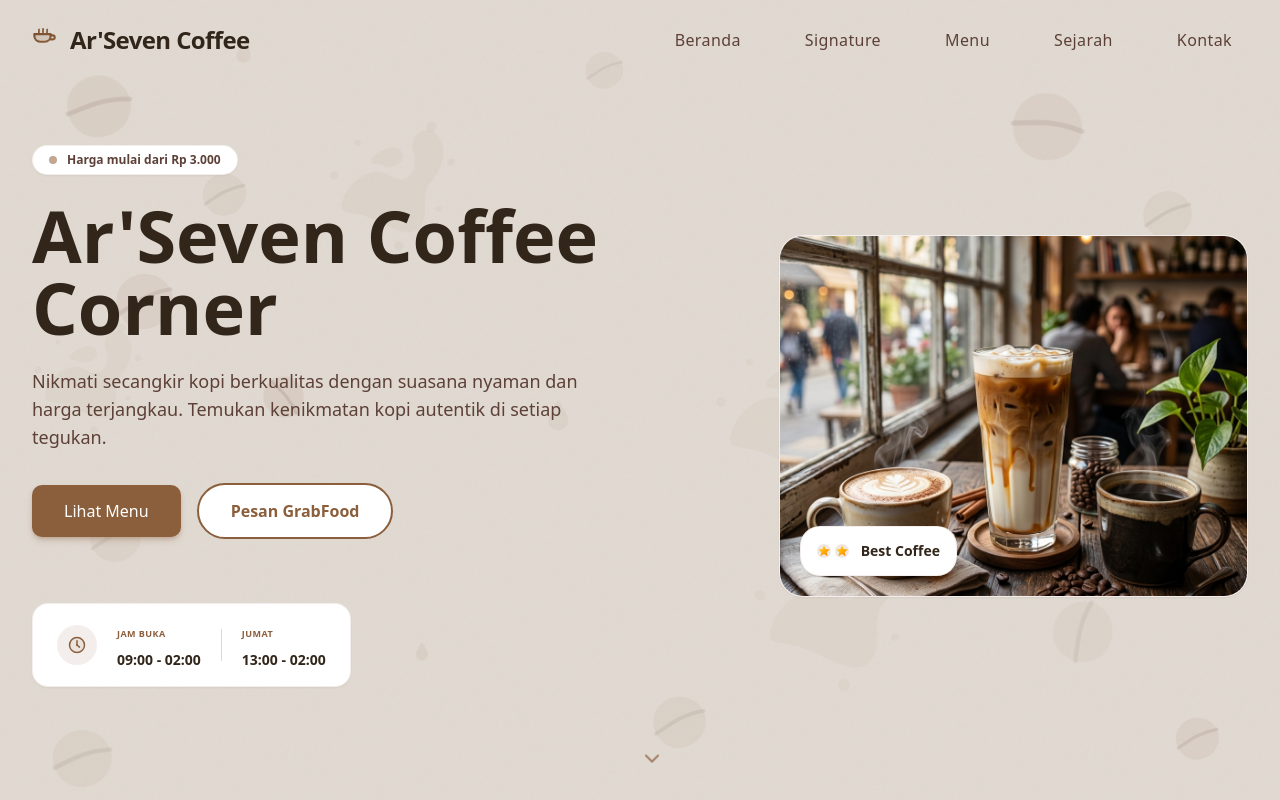
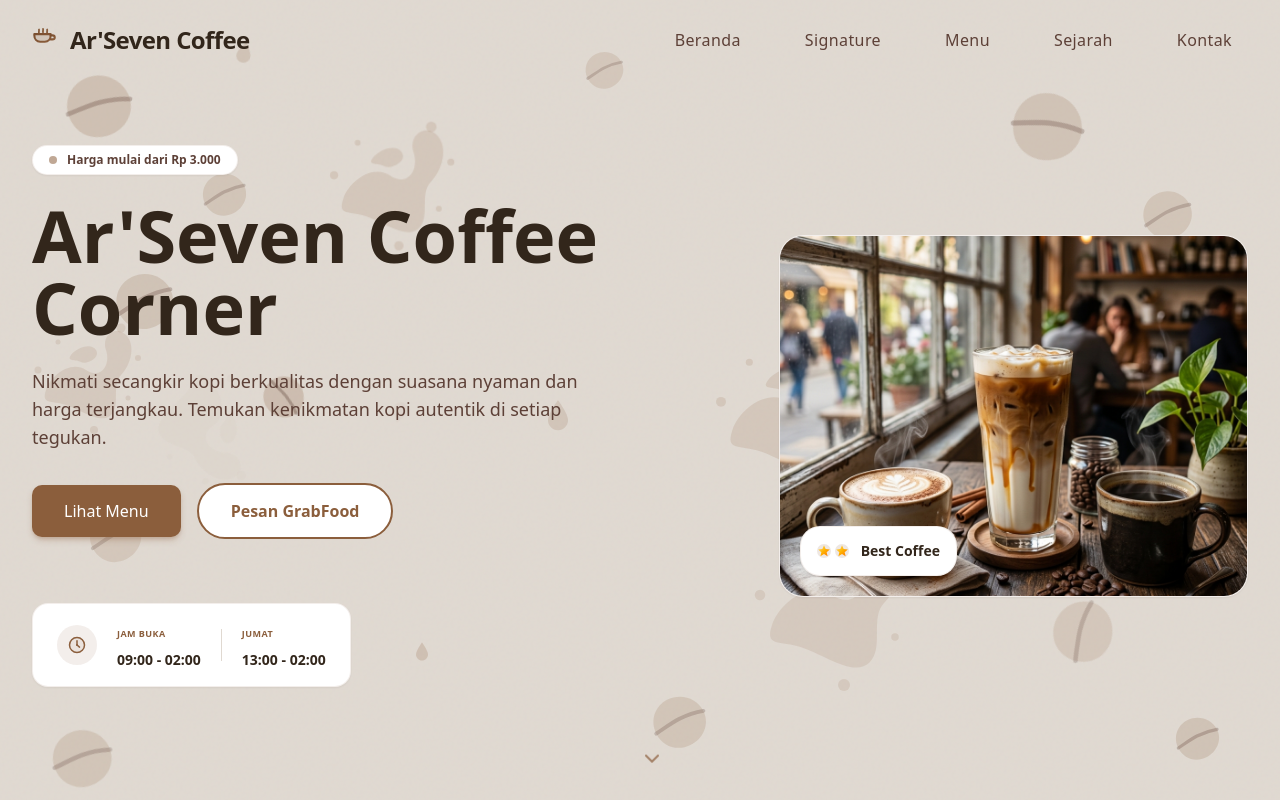
Before and after one commit to shiinzx/landingpage_cafe, a React (Vite) app in the folder app/: page / in a window 1280 px wide. Shown: the top 800 px of the page. Built offline with nearby package versions, Linux system fonts and the light colour scheme.

Commit message:
Make background coffee beans and splashes significantly darker for higher contrast and visual impact

```diff
--- a/app/src/index.css
+++ b/app/src/index.css
@@ -586,10 +586,10 @@ img {
     opacity: 0;
   }
   15% {
-    opacity: var(--max-opacity, 0.08);
+    opacity: var(--max-opacity, 0.16);
   }
   85% {
-    opacity: var(--max-opacity, 0.08);
+    opacity: var(--max-opacity, 0.16);
   }
   100% {
     transform: translateY(-140%) scale(1.2) rotate(var(--end-rot, 360deg));
--- a/app/src/sections/Hero.tsx
+++ b/app/src/sections/Hero.tsx
@@ -4,8 +4,8 @@ import { ChevronDown } from 'lucide-react'
 const CoffeeBean = ({
   style,
   className = '',
-  opacity = '0.06',
-  crackOpacity = '0.1',
+  opacity = '0.18',
+  crackOpacity = '0.28',
 }: {
   style?: React.CSSProperties
   className?: string
@@ -39,7 +39,7 @@ const CoffeeBean = ({
 const CoffeeDrop = ({
   style,
   className = '',
-  opacity = '0.06',
+  opacity = '0.18',
   animationClass = 'animate-coffee-bean-float',
 }: {
   style?: React.CSSProperties
@@ -65,7 +65,7 @@ const CoffeeDrop = ({
 const CoffeeSplash = ({
   style,
   className = '',
-  opacity = '0.06',
+  opacity = '0.16',
   animationClass = 'animate-float-slow',
 }: {
   style?: React.CSSProperties
@@ -118,46 +118,46 @@ export default function Hero() {
       <div className="noise-overlay opacity-[0.03]" />
 
       {/* Floating Coffee Splashes in background */}
-      <CoffeeSplash className="absolute" style={{ top: '15%', left: '25%', width: '140px', height: '140px', '--duration': '9s' } as React.CSSProperties} opacity="0.05" />
-      <CoffeeSplash className="absolute sm:block hidden" style={{ top: '65%', right: '28%', width: '180px', height: '180px', '--duration': '12s', animationDelay: '2s' } as React.CSSProperties} opacity="0.04" />
-      <CoffeeSplash className="absolute md:block hidden" style={{ top: '40%', left: '2%', width: '120px', height: '120px', '--duration': '10s', animationDelay: '1s' } as React.CSSProperties} opacity="0.04" />
+      <CoffeeSplash className="absolute" style={{ top: '15%', left: '25%', width: '140px', height: '140px', '--duration': '9s' } as React.CSSProperties} opacity="0.14" />
+      <CoffeeSplash className="absolute sm:block hidden" style={{ top: '65%', right: '28%', width: '180px', height: '180px', '--duration': '12s', animationDelay: '2s' } as React.CSSProperties} opacity="0.12" />
+      <CoffeeSplash className="absolute md:block hidden" style={{ top: '40%', left: '2%', width: '120px', height: '120px', '--duration': '10s', animationDelay: '1s' } as React.CSSProperties} opacity="0.12" />
 
       {/* Coffee Splashes rising up from bottom to top */}
-      <CoffeeSplash className="absolute animate-coffee-rise" style={{ left: '10%', width: '150px', height: '150px', '--duration': '14s', '--start-rot': '45deg', '--end-rot': '180deg', '--max-opacity': '0.05' } as React.CSSProperties} opacity="0.05" animationClass="animate-coffee-rise" />
-      <CoffeeSplash className="absolute sm:block hidden animate-coffee-rise" style={{ left: '55%', width: '170px', height: '170px', '--duration': '17s', '--start-rot': '-30deg', '--end-rot': '90deg', '--max-opacity': '0.04', animationDelay: '3s' } as React.CSSProperties} opacity="0.04" animationClass="animate-coffee-rise" />
-      <CoffeeSplash className="absolute md:block hidden animate-coffee-rise" style={{ left: '85%', width: '130px', height: '130px', '--duration': '12s', '--start-rot': '15deg', '--end-rot': '270deg', '--max-opacity': '0.05', animationDelay: '1.5s' } as React.CSSProperties} opacity="0.05" animationClass="animate-coffee-rise" />
+      <CoffeeSplash className="absolute animate-coffee-rise" style={{ left: '10%', width: '150px', height: '150px', '--duration': '14s', '--start-rot': '45deg', '--end-rot': '180deg', '--max-opacity': '0.16' } as React.CSSProperties} opacity="0.16" animationClass="animate-coffee-rise" />
+      <CoffeeSplash className="absolute sm:block hidden animate-coffee-rise" style={{ left: '55%', width: '170px', height: '170px', '--duration': '17s', '--start-rot': '-30deg', '--end-rot': '90deg', '--max-opacity': '0.14', animationDelay: '3s' } as React.CSSProperties} opacity="0.14" animationClass="animate-coffee-rise" />
+      <CoffeeSplash className="absolute md:block hidden animate-coffee-rise" style={{ left: '85%', width: '130px', height: '130px', '--duration': '12s', '--start-rot': '15deg', '--end-rot': '270deg', '--max-opacity': '0.16', animationDelay: '1.5s' } as React.CSSProperties} opacity="0.16" animationClass="animate-coffee-rise" />
 
       {/* Floating Coffee Drops in background */}
-      <CoffeeDrop className="absolute" style={{ top: '5%', left: '18%', width: '28px', height: '28px', '--rot': '12deg', '--duration': '6s', animationDelay: '0.5s' } as React.CSSProperties} opacity="0.07" />
-      <CoffeeDrop className="absolute md:block hidden" style={{ top: '45%', right: '5%', width: '36px', height: '36px', '--rot': '-25deg', '--duration': '8s', animationDelay: '2.5s' } as React.CSSProperties} opacity="0.06" />
-      <CoffeeDrop className="absolute sm:block hidden" style={{ top: '80%', left: '32%', width: '24px', height: '24px', '--rot': '40deg', '--duration': '7s', animationDelay: '1.2s' } as React.CSSProperties} opacity="0.08" />
+      <CoffeeDrop className="absolute" style={{ top: '5%', left: '18%', width: '28px', height: '28px', '--rot': '12deg', '--duration': '6s', animationDelay: '0.5s' } as React.CSSProperties} opacity="0.18" />
+      <CoffeeDrop className="absolute md:block hidden" style={{ top: '45%', right: '5%', width: '36px', height: '36px', '--rot': '-25deg', '--duration': '8s', animationDelay: '2.5s' } as React.CSSProperties} opacity="0.16" />
+      <CoffeeDrop className="absolute sm:block hidden" style={{ top: '80%', left: '32%', width: '24px', height: '24px', '--rot': '40deg', '--duration': '7s', animationDelay: '1.2s' } as React.CSSProperties} opacity="0.20" />
 
       {/* Coffee Drops rising up from bottom to top */}
-      <CoffeeDrop className="absolute animate-coffee-rise" style={{ left: '30%', width: '32px', height: '32px', '--duration': '11s', '--max-opacity': '0.08', animationDelay: '0.8s' } as React.CSSProperties} opacity="0.08" animationClass="animate-coffee-rise" />
-      <CoffeeDrop className="absolute sm:block hidden animate-coffee-rise" style={{ left: '42%', width: '40px', height: '40px', '--duration': '13s', '--max-opacity': '0.06', animationDelay: '4s' } as React.CSSProperties} opacity="0.06" animationClass="animate-coffee-rise" />
-      <CoffeeDrop className="absolute md:block hidden animate-coffee-rise" style={{ left: '72%', width: '36px', height: '36px', '--duration': '9s', '--max-opacity': '0.07', animationDelay: '2.2s' } as React.CSSProperties} opacity="0.07" animationClass="animate-coffee-rise" />
+      <CoffeeDrop className="absolute animate-coffee-rise" style={{ left: '30%', width: '32px', height: '32px', '--duration': '11s', '--max-opacity': '0.20', animationDelay: '0.8s' } as React.CSSProperties} opacity="0.20" animationClass="animate-coffee-rise" />
+      <CoffeeDrop className="absolute sm:block hidden animate-coffee-rise" style={{ left: '42%', width: '40px', height: '40px', '--duration': '13s', '--max-opacity': '0.16', animationDelay: '4s' } as React.CSSProperties} opacity="0.16" animationClass="animate-coffee-rise" />
+      <CoffeeDrop className="absolute md:block hidden animate-coffee-rise" style={{ left: '72%', width: '36px', height: '36px', '--duration': '9s', '--max-opacity': '0.18', animationDelay: '2.2s' } as React.CSSProperties} opacity="0.18" animationClass="animate-coffee-rise" />
 
       {/* Floating Coffee Beans in background - Left Side */}
-      <CoffeeBean className="absolute" style={{ top: '8%', left: '4%', width: '96px', height: '96px', '--rot': '15deg', '--duration': '12s' } as React.CSSProperties} opacity="0.08" crackOpacity="0.12" />
-      <CoffeeBean className="absolute sm:block hidden" style={{ top: '20%', left: '15%', width: '64px', height: '64px', '--rot': '45deg', '--duration': '9s', animationDelay: '1s' } as React.CSSProperties} opacity="0.06" crackOpacity="0.09" />
-      <CoffeeBean className="absolute md:block hidden" style={{ top: '32%', left: '8%', width: '84px', height: '84px', '--rot': '-20deg', '--duration': '11s', animationDelay: '0.5s' } as React.CSSProperties} opacity="0.07" crackOpacity="0.1" />
-      <CoffeeBean className="absolute" style={{ top: '48%', left: '20%', width: '60px', height: '60px', '--rot': '75deg', '--duration': '7s', animationDelay: '1.5s' } as React.CSSProperties} opacity="0.09" crackOpacity="0.14" />
-      <CoffeeBean className="absolute sm:block hidden" style={{ top: '62%', left: '6%', width: '76px', height: '76px', '--rot': '120deg', '--duration': '10s', animationDelay: '2s' } as React.CSSProperties} opacity="0.05" crackOpacity="0.08" />
-      <CoffeeBean className="absolute md:block hidden" style={{ top: '78%', left: '14%', width: '68px', height: '68px', '--rot': '-40deg', '--duration': '8s', animationDelay: '0.8s' } as React.CSSProperties} opacity="0.08" crackOpacity="0.12" />
-      <CoffeeBean className="absolute" style={{ top: '90%', left: '3%', width: '88px', height: '88px', '--rot': '10deg', '--duration': '13s', animationDelay: '1.2s' } as React.CSSProperties} opacity="0.06" crackOpacity="0.09" />
+      <CoffeeBean className="absolute" style={{ top: '8%', left: '4%', width: '96px', height: '96px', '--rot': '15deg', '--duration': '12s' } as React.CSSProperties} opacity="0.20" crackOpacity="0.30" />
+      <CoffeeBean className="absolute sm:block hidden" style={{ top: '20%', left: '15%', width: '64px', height: '64px', '--rot': '45deg', '--duration': '9s', animationDelay: '1s' } as React.CSSProperties} opacity="0.16" crackOpacity="0.24" />
+      <CoffeeBean className="absolute md:block hidden" style={{ top: '32%', left: '8%', width: '84px', height: '84px', '--rot': '-20deg', '--duration': '11s', animationDelay: '0.5s' } as React.CSSProperties} opacity="0.18" crackOpacity="0.28" />
+      <CoffeeBean className="absolute" style={{ top: '48%', left: '20%', width: '60px', height: '60px', '--rot': '75deg', '--duration': '7s', animationDelay: '1.5s' } as React.CSSProperties} opacity="0.22" crackOpacity="0.34" />
+      <CoffeeBean className="absolute sm:block hidden" style={{ top: '62%', left: '6%', width: '76px', height: '76px', '--rot': '120deg', '--duration': '10s', animationDelay: '2s' } as React.CSSProperties} opacity="0.14" crackOpacity="0.22" />
+      <CoffeeBean className="absolute md:block hidden" style={{ top: '78%', left: '14%', width: '68px', height: '68px', '--rot': '-40deg', '--duration': '8s', animationDelay: '0.8s' } as React.CSSProperties} opacity="0.20" crackOpacity="0.30" />
+      <CoffeeBean className="absolute" style={{ top: '90%', left: '3%', width: '88px', height: '88px', '--rot': '10deg', '--duration': '13s', animationDelay: '1.2s' } as React.CSSProperties} opacity="0.16" crackOpacity="0.24" />
 
       {/* Floating Coffee Beans in background - Right Side */}
-      <CoffeeBean className="absolute" style={{ top: '10%', right: '14%', width: '104px', height: '104px', '--rot': '35deg', '--duration': '10s', animationDelay: '2.5s' } as React.CSSProperties} opacity="0.07" crackOpacity="0.11" />
-      <CoffeeBean className="absolute md:block hidden" style={{ top: '22%', right: '6%', width: '72px', height: '72px', '--rot': '-65deg', '--duration': '11s', animationDelay: '0.2s' } as React.CSSProperties} opacity="0.06" crackOpacity="0.09" />
-      <CoffeeBean className="absolute" style={{ top: '36%', right: '20%', width: '64px', height: '64px', '--rot': '80deg', '--duration': '8s', animationDelay: '1.8s' } as React.CSSProperties} opacity="0.09" crackOpacity="0.13" />
-      <CoffeeBean className="absolute sm:block hidden" style={{ top: '48%', right: '10%', width: '80px', height: '80px', '--rot': '-15deg', '--duration': '9.5s', animationDelay: '0.7s' } as React.CSSProperties} opacity="0.07" crackOpacity="0.1" />
-      <CoffeeBean className="absolute md:block hidden" style={{ top: '60%', right: '24%', width: '70px', height: '70px', '--rot': '105deg', '--duration': '7.5s', animationDelay: '2.2s' } as React.CSSProperties} opacity="0.08" crackOpacity="0.12" />
-      <CoffeeBean className="absolute" style={{ top: '74%', right: '12%', width: '92px', height: '92px', '--rot': '-45deg', '--duration': '11.5s', animationDelay: '1.4s' } as React.CSSProperties} opacity="0.05" crackOpacity="0.08" />
-      <CoffeeBean className="absolute sm:block hidden" style={{ top: '88%', right: '4%', width: '64px', height: '64px', '--rot': '95deg', '--duration': '8.5s', animationDelay: '0.9s' } as React.CSSProperties} opacity="0.07" crackOpacity="0.11" />
+      <CoffeeBean className="absolute" style={{ top: '10%', right: '14%', width: '104px', height: '104px', '--rot': '35deg', '--duration': '10s', animationDelay: '2.5s' } as React.CSSProperties} opacity="0.18" crackOpacity="0.28" />
+      <CoffeeBean className="absolute md:block hidden" style={{ top: '22%', right: '6%', width: '72px', height: '72px', '--rot': '-65deg', '--duration': '11s', animationDelay: '0.2s' } as React.CSSProperties} opacity="0.16" crackOpacity="0.24" />
+      <CoffeeBean className="absolute" style={{ top: '36%', right: '20%', width: '64px', height: '64px', '--rot': '80deg', '--duration': '8s', animationDelay: '1.8s' } as React.CSSProperties} opacity="0.22" crackOpacity="0.32" />
+      <CoffeeBean className="absolute sm:block hidden" style={{ top: '48%', right: '10%', width: '80px', height: '80px', '--rot': '-15deg', '--duration': '9.5s', animationDelay: '0.7s' } as React.CSSProperties} opacity="0.18" crackOpacity="0.26" />
+      <CoffeeBean className="absolute md:block hidden" style={{ top: '60%', right: '24%', width: '70px', height: '70px', '--rot': '105deg', '--duration': '7.5s', animationDelay: '2.2s' } as React.CSSProperties} opacity="0.20" crackOpacity="0.30" />
+      <CoffeeBean className="absolute" style={{ top: '74%', right: '12%', width: '92px', height: '92px', '--rot': '-45deg', '--duration': '11.5s', animationDelay: '1.4s' } as React.CSSProperties} opacity="0.14" crackOpacity="0.22" />
+      <CoffeeBean className="absolute sm:block hidden" style={{ top: '88%', right: '4%', width: '64px', height: '64px', '--rot': '95deg', '--duration': '8.5s', animationDelay: '0.9s' } as React.CSSProperties} opacity="0.18" crackOpacity="0.28" />
 
       {/* Floating Coffee Beans in background - Middle/Center */}
-      <CoffeeBean className="absolute lg:block hidden" style={{ top: '5%', left: '45%', width: '56px', height: '56px', '--rot': '50deg', '--duration': '9s', animationDelay: '3s' } as React.CSSProperties} opacity="0.05" crackOpacity="0.07" />
-      <CoffeeBean className="absolute lg:block hidden" style={{ top: '85%', left: '50%', width: '78px', height: '78px', '--rot': '-70deg', '--duration': '10.5s', animationDelay: '1.6s' } as React.CSSProperties} opacity="0.06" crackOpacity="0.09" />
+      <CoffeeBean className="absolute lg:block hidden" style={{ top: '5%', left: '45%', width: '56px', height: '56px', '--rot': '50deg', '--duration': '9s', animationDelay: '3s' } as React.CSSProperties} opacity="0.14" crackOpacity="0.22" />
+      <CoffeeBean className="absolute lg:block hidden" style={{ top: '85%', left: '50%', width: '78px', height: '78px', '--rot': '-70deg', '--duration': '10.5s', animationDelay: '1.6s' } as React.CSSProperties} opacity="0.16" crackOpacity="0.24" />
 
       <div className="max-w-7xl mx-auto w-full grid grid-cols-1 lg:grid-cols-12 gap-12 lg:gap-16 items-center z-10">
 
```
